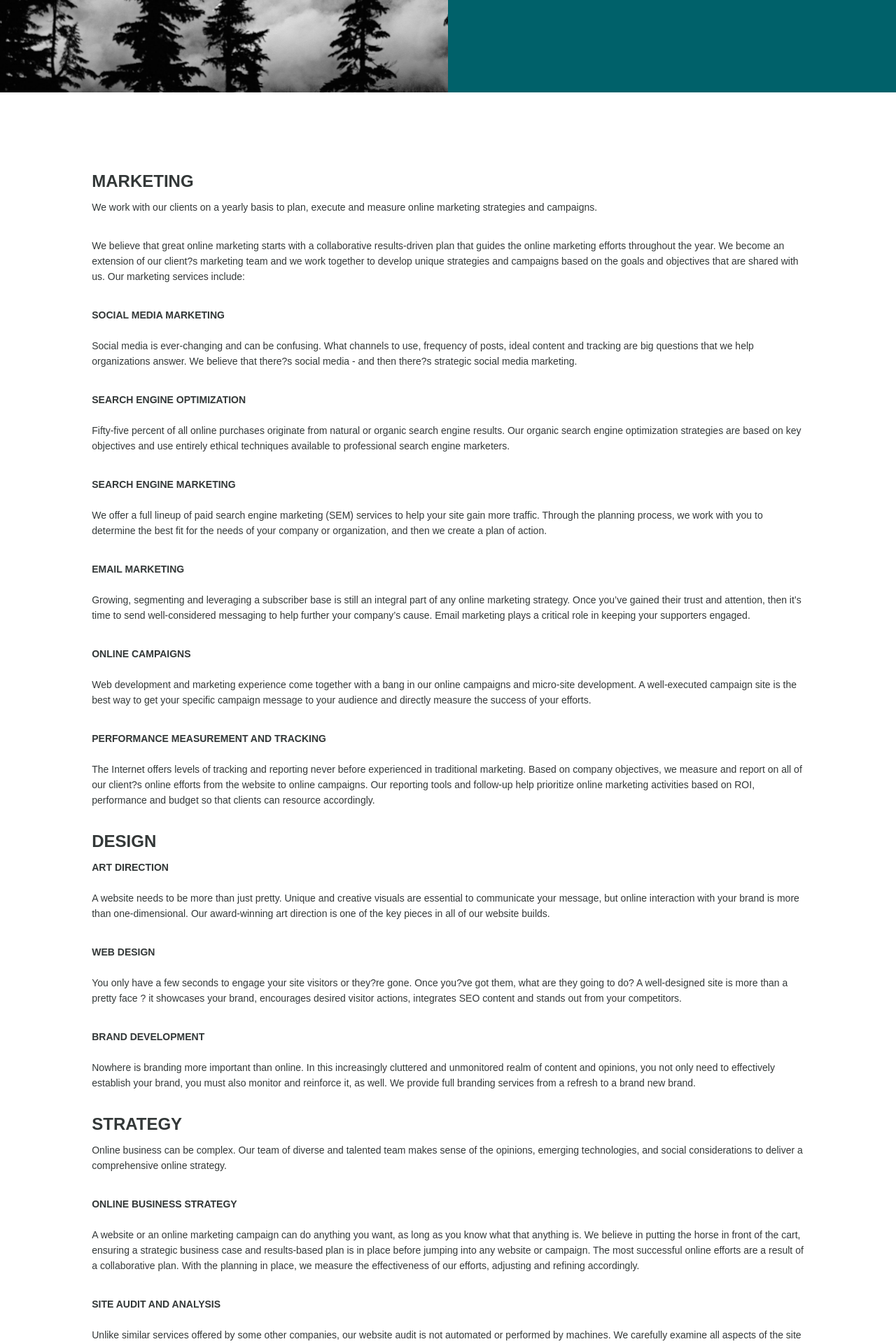
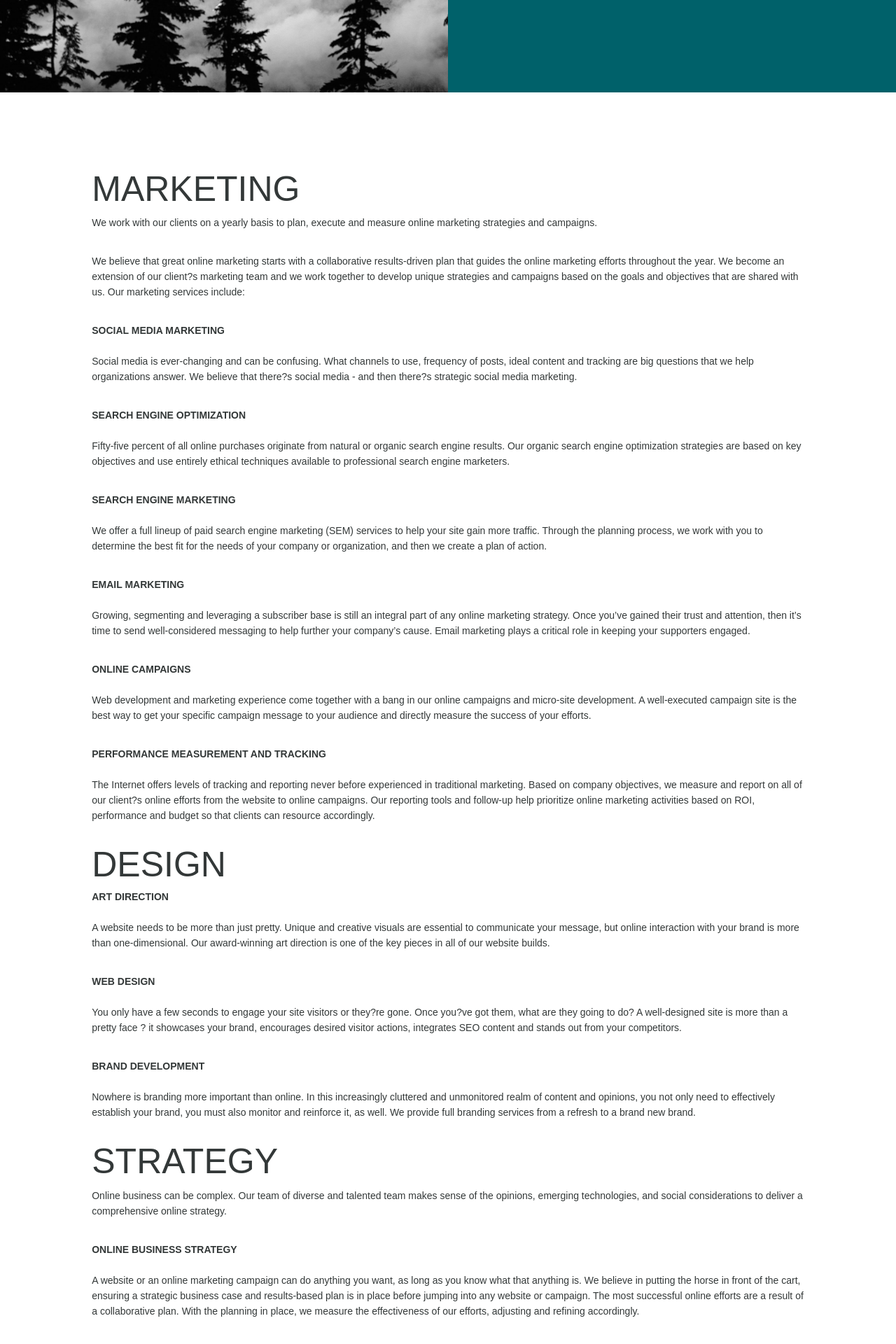
Before and after one commit to ventureweb-ojw/ventureweb.github.io, a Jekyll site: the page built from services/index.md, in a window 1280 px wide. Shown: the part 413-2333 px from the top of the page at 70% size. Built offline with Jekyll 4.4.1, drawn with Linux system fonts in a browser that asks for light colours; nearby versions of some CDN libraries.

```diff
--- a/services/index.md
+++ b/services/index.md
@@ -7,7 +7,7 @@ panelimg: /common/assets/images/sample.02.jpg
 ---
 
 Marketing
----------
+=========
 We work with our clients on a yearly basis to plan, execute and measure online marketing strategies and campaigns.
 
 We believe that great online marketing starts with a collaborative results-driven plan that guides the online marketing efforts throughout the year. We become an extension of our client?s marketing team and we work together to develop unique strategies and campaigns based on the goals and objectives that are shared with us. Our marketing services include:
@@ -30,7 +30,8 @@ Web development and marketing experience come together with a bang in our online
 ####Performance Measurement and Tracking
 The Internet offers levels of tracking and reporting never before experienced in traditional marketing.  Based on company objectives, we measure and report on all of our client?s online efforts from the website to online campaigns. Our reporting tools and follow-up help prioritize online marketing activities based on ROI, performance and budget so that clients can resource accordingly.
 
-##Design
+Design
+======
 
 ####Art Direction
 A website needs to be more than just pretty. Unique and creative visuals are essential to communicate your message, but online interaction with your brand is more than one-dimensional. Our award-winning art direction is one of the key pieces in all of our website builds.
@@ -41,7 +42,8 @@ You only have a few seconds to engage your site visitors or they?re gone. Once y
 ####Brand Development
 Nowhere is branding more important than online. In this increasingly cluttered and unmonitored realm of content and opinions, you not only need to effectively establish your brand, you must also monitor and reinforce it, as well. We provide full branding services from a refresh to a brand new brand.
 
-##Strategy
+Strategy
+=========
 
 Online business can be complex. Our team of diverse and talented team makes sense of the opinions, emerging technologies, and social considerations to deliver a comprehensive online strategy.
 
@@ -57,14 +59,16 @@ Web development and marketing experience come together with a bang in our online
 ####Competitive Research
 Do you know what your competition is doing and if their efforts are working? VW  provides competitive reviews to ensure we understand not only the competitive set, but also where opportunities exist and how to convert them to maximum effect.
 
-##Technical Development
+Technical Development
+=====================
 
 We believe that you wouldn't build a house without plans, start a company without a business plan or bake a cake without a recipie. In the same vein, you would be remiss to invest heavily in the development and design of a website without having any plans in place.
 
 ####Information Architecture and Wireframes
 The development of Internet architecture and the production of wireframing documentation is imperative to achieve a successful outcome for any website project.
 
-##Our Favourite Website Platforms
+Our Favourite Website Platforms
+===============================
 
 ####Drupal
 We are huge Drupal fans and while not a Drupal shop, we do use Drupal in 90% of our projects. Drupal is our weapon of choice when building websites. We've used it with great success over the last three years and strongly recommend its consideration in any new projects for its extensive and flexible structure. It helps that our developers are magicians when it comes to Drupal.
```
